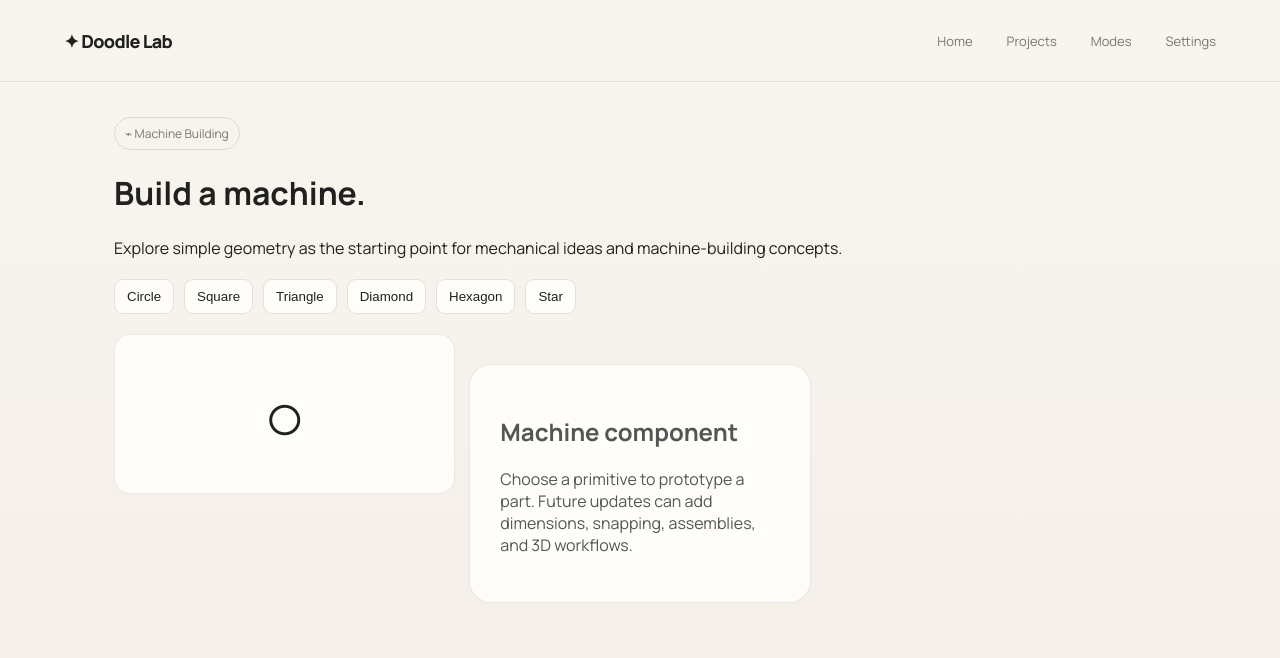
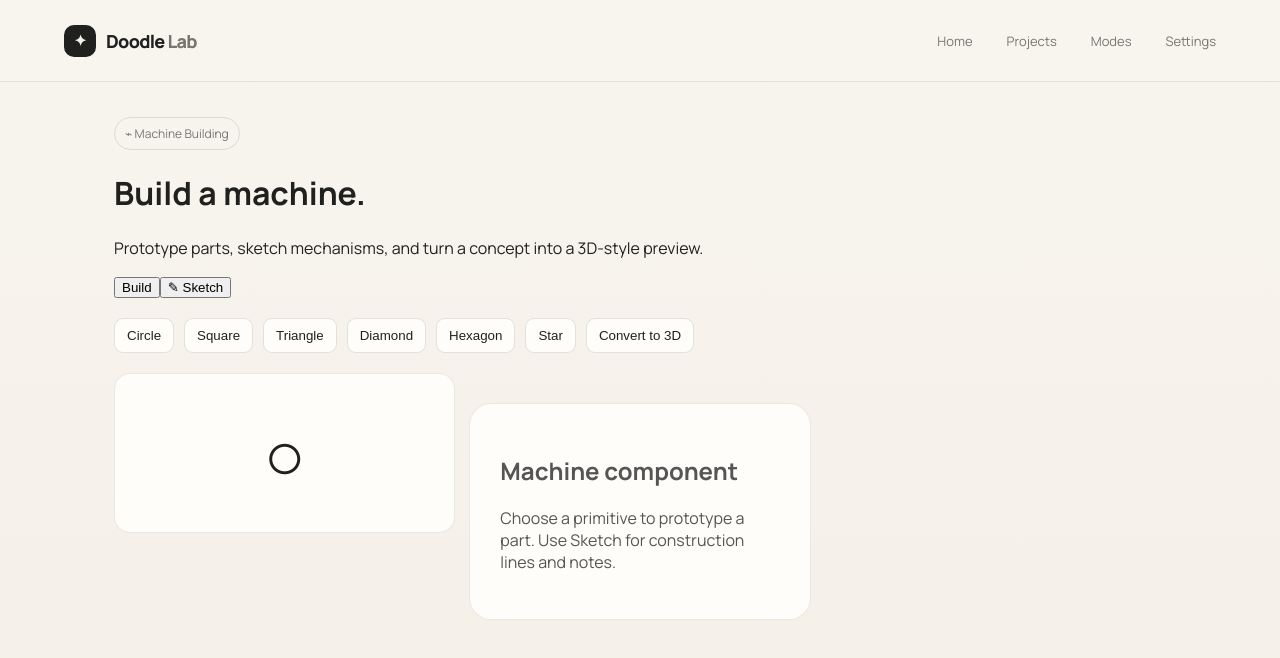
Before and after one commit to eagriware-lgtm/Doodle-lab, a Next.js app: page /cad in a window 1280 px wide. Shown: the top 658 px of the page. Built offline with nearby package versions, Linux system fonts and the light colour scheme.

Commit message:
Add machine sketch mode and 3D conversion preview

```diff
--- a/app/cad/page.tsx
+++ b/app/cad/page.tsx
@@ -1,2 +1,8 @@
-"use client";import{useState}from"react";
-export default function CAD(){const[shape,setShape]=useState("○");const shapes=[["○","Circle"],["□","Square"],["△","Triangle"],["◇","Diamond"],["⬡","Hexagon"],["✦","Star"]];return <div className="shell"><Header/><main className="workspace"><span className="badge">⌁ Machine Building</span><h1>Build a machine.</h1><p>Explore simple geometry as the starting point for mechanical ideas and machine-building concepts.</p><div className="toolbar">{shapes.map(([s,n])=><button key={n} onClick={()=>setShape(s)}>{n}</button>)}</div><div className="shapeGrid"><div className="shape">{shape}</div><div className="panel"><h2>Machine component</h2><p>Choose a primitive to prototype a part. Future updates can add dimensions, snapping, assemblies, and 3D workflows.</p></div></div></main></div>}function Header(){return <header className="nav"><a className="brand" href="/">✦ Doodle Lab</a><nav className="links"><a href="/">Home</a><a href="/projects">Projects</a><a href="/modes">Modes</a><a href="/settings">Settings</a></nav></header>}
+"use client";import{useEffect,useRef,useState}from"react";
+type SketchTool="select"|"line"|"curve"|"sleeping"|"rect"|"circle"|"text";
+export default function CAD(){const[shape,setShape]=useState("○");const[mode,setMode]=useState<"build"|"sketch">("build");const[threeD,setThreeD]=useState(false);const[tool,setTool]=useState<SketchTool>("line");const[text,setText]=useState("");const ref=useRef<HTMLCanvasElement>(null);const shapes=[["○","Circle"],["□","Square"],["△","Triangle"],["◇","Diamond"],["⬡","Hexagon"],["✦","Star"]];
+useEffect(()=>{if(mode!=="sketch")return;const c=ref.current!;c.width=1200;c.height=620;const x=c.getContext("2d")!;x.fillStyle="#fffdf9";x.fillRect(0,0,c.width,c.height);x.strokeStyle="#d9d4ca";x.lineWidth=1;for(let i=0;i<1200;i+=40){x.beginPath();x.moveTo(i,0);x.lineTo(i,620);x.stroke()}for(let i=0;i<620;i+=40){x.beginPath();x.moveTo(0,i);x.lineTo(1200,i);x.stroke()}},[mode]);
+const draw=(e:React.PointerEvent)=>{if(tool==="text")return;const c=ref.current!,r=c.getBoundingClientRect(),x=(e.clientX-r.left)*c.width/r.width,y=(e.clientY-r.top)*c.height/r.height,g=c.getContext("2d")!;g.strokeStyle="#20211f";g.lineWidth=4;g.lineCap="round";g.beginPath();if(tool==="line"){g.moveTo(x-70,y);g.lineTo(x+70,y)}else if(tool==="curve"){g.moveTo(x-80,y+35);g.quadraticCurveTo(x,y-55,x+80,y+35)}else if(tool==="sleeping"){g.moveTo(x-90,y);for(let i=0;i<=180;i+=6)g.lineTo(x-90+i,y+Math.sin(i/18)*28)}else if(tool==="rect")g.rect(x-55,y-40,110,80);else if(tool==="circle")g.arc(x,y,48,0,Math.PI*2);g.stroke()};
+const addText=()=>{if(!text.trim())return;const c=ref.current!,g=c.getContext("2d")!;g.font="bold 28px sans-serif";g.fillStyle="#20211f";g.fillText(text,80,90);setText("")};
+return <div className="shell"><Header/><main className="workspace"><span className="badge">⌁ Machine Building</span><h1>Build a machine.</h1><p>Prototype parts, sketch mechanisms, and turn a concept into a 3D-style preview.</p><div className="modeTabs"><button className={mode==="build"?"active":""} onClick={()=>setMode("build")}>Build</button><button className={mode==="sketch"?"active":""} onClick={()=>setMode("sketch")}>✎ Sketch</button></div>{mode==="build"?<><div className="toolbar">{shapes.map(([s,n])=><button className={shape===s?"active":""} key={n} onClick={()=>setShape(s)}>{n}</button>)}<button onClick={()=>setThreeD(v=>!v)}>{threeD?"← 2D":"Convert to 3D"}</button></div><div className="shapeGrid"><div className={"shape "+(threeD?"shape3d":"")}>{shape}</div><div className="panel"><h2>Machine component</h2><p>Choose a primitive to prototype a part. Use Sketch for construction lines and notes.</p></div></div></>:<><div className="sketchTools">{([["line","Straight line"],["curve","Curved line"],["sleeping","Sleeping line"],["rect","Rectangle"],["circle","Circle"]] as const).map(([id,n])=><button className={tool===id?"active":""} onClick={()=>setTool(id)} key={id}>{n}</button>)}<input value={text} onChange={e=>setText(e.target.value)} placeholder="Text"/><button onClick={addText}>Add text</button></div><div className="sketchCanvas"><canvas ref={ref} onPointerDown={draw}/></div></>}</main></div>}
+function Header(){return <header className="nav"><a className="brand" href="/"><span className="brandMark">✦</span><span>Doodle <i>Lab</i></span></a><nav className="links"><a href="/">Home</a><a href="/projects">Projects</a><a href="/modes">Modes</a><a href="/settings">Settings</a></nav></header>}
```
